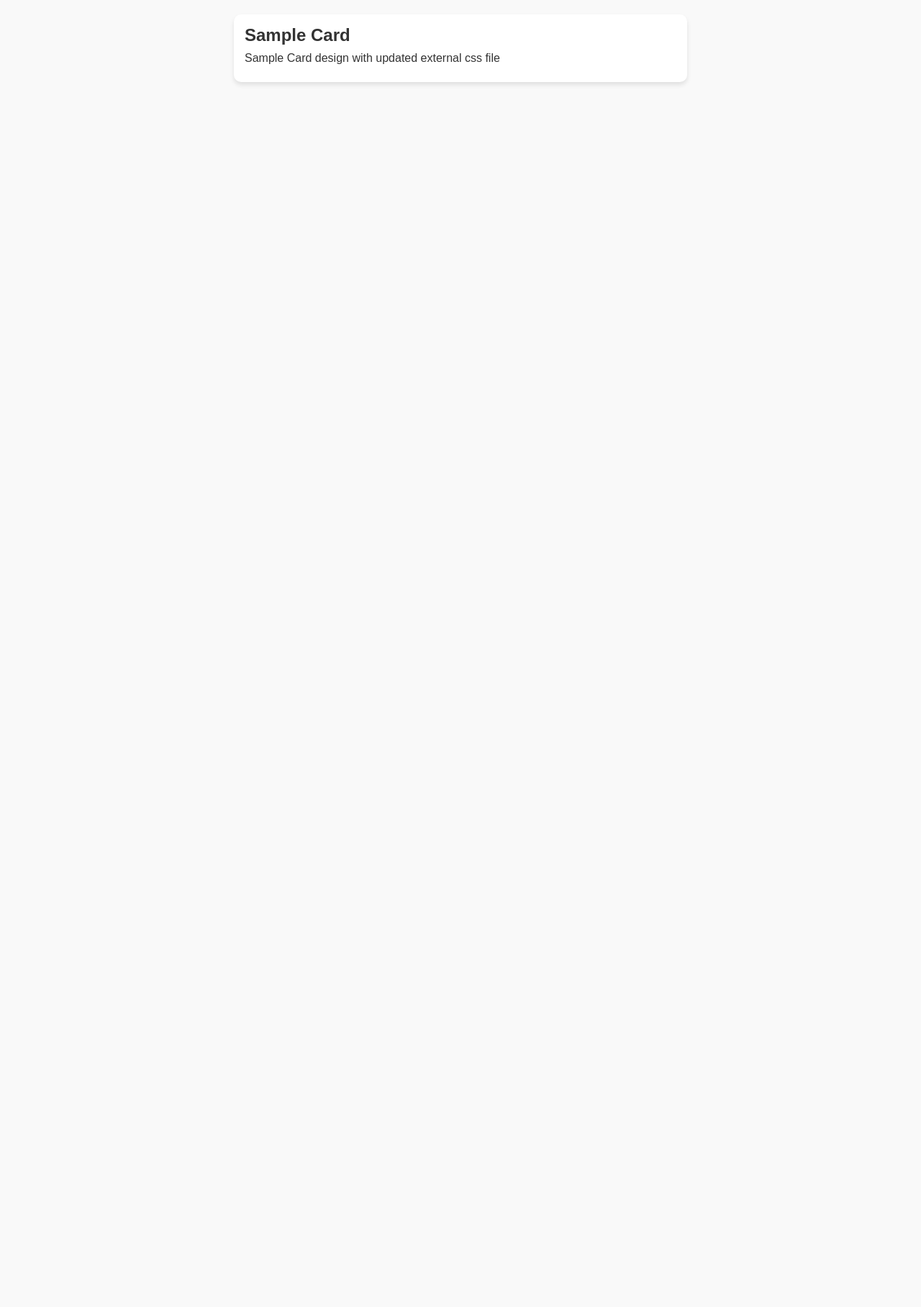
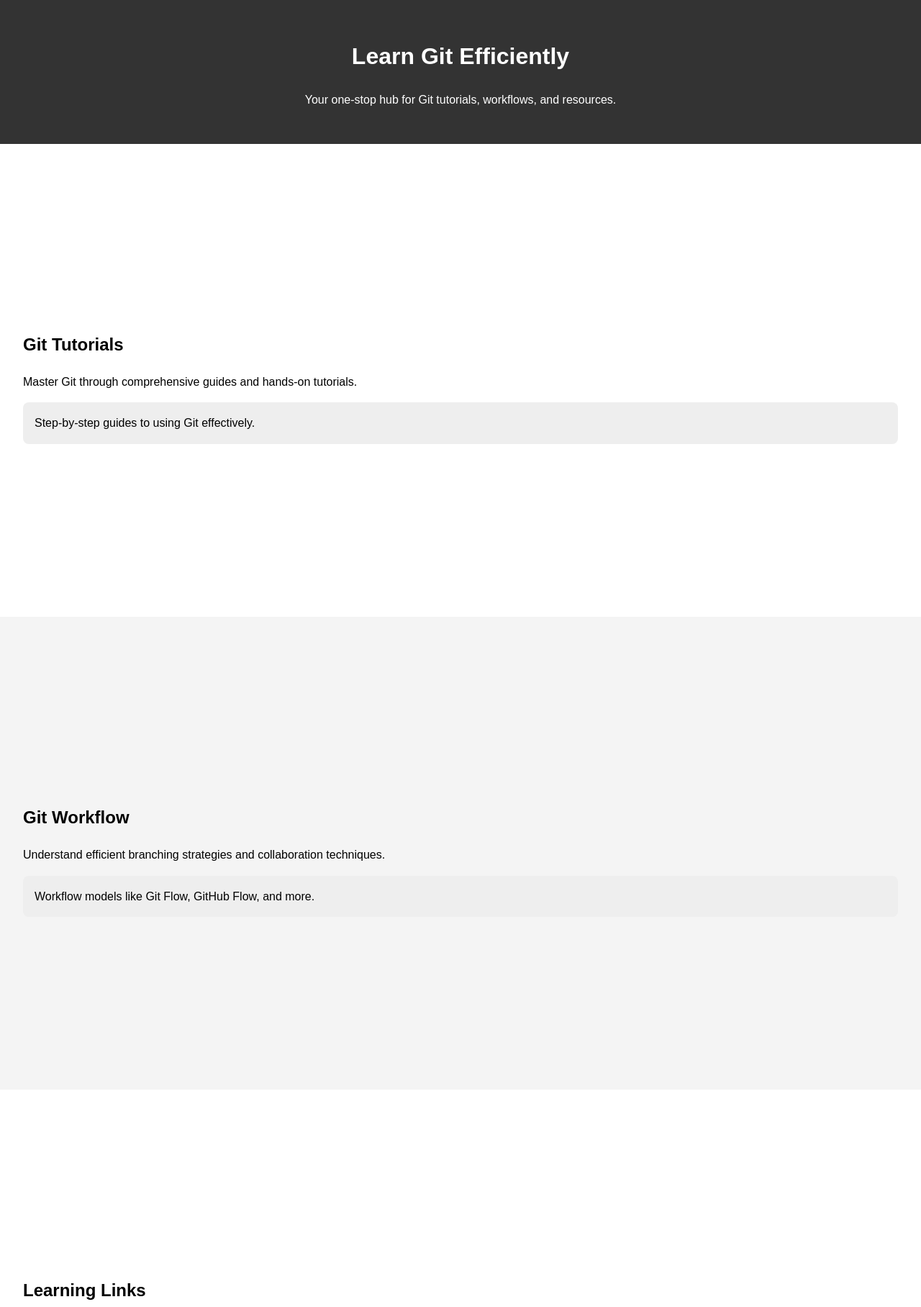
Before and after one commit to Subash7-RN/git-stash, a plain HTML site: page index.html in a window 1280 px wide. Shown: the top 1816 px of the page at 72% size. Before the commit the page ends 800 px from the top, so only its background shows below. Drawn offline with Linux system fonts and the light colour scheme.

Commit message:
Initiated first level flow

```diff
--- a/index.html
+++ b/index.html
@@ -1,18 +1,54 @@
 <!DOCTYPE html>
 <html lang="en">
-
 <head>
     <meta charset="UTF-8">
     <meta name="viewport" content="width=device-width, initial-scale=1.0">
-    <title>GIT updated commands</title>
+    <title>Git Tutorials</title>
     <link rel="stylesheet" href="style.css">
+    <script defer src="script.js"></script>
 </head>
-
 <body>
-    <div class="card">
-        <h2>Sample Card</h2>
-        <p>Sample Card design with updated external css file</p>
-    </div>
+    <header>
+        <h1>Learn Git Efficiently</h1>
+        <p>Your one-stop hub for Git tutorials, workflows, and resources.</p>
+    </header>
+    <main>
+        <section id="tutorials">
+            <h2>Git Tutorials</h2>
+            <p>Master Git through comprehensive guides and hands-on tutorials.</p>
+            <div class="content-block">Step-by-step guides to using Git effectively.</div>
+        </section>
+        <section id="workflow">
+            <h2>Git Workflow</h2>
+            <p>Understand efficient branching strategies and collaboration techniques.</p>
+            <div class="content-block">Workflow models like Git Flow, GitHub Flow, and more.</div>
+        </section>
+        <section id="resources">
+            <h2>Learning Links</h2>
+            <ul>
+                <li><a href="#">Official Git Documentation</a></li>
+                <li><a href="#">GitHub Learning Lab</a></li>
+                <li><a href="#">Pro Git Book</a></li>
+            </ul>
+        </section>
+        <section id="advanced">
+            <h2>Advanced Git Techniques</h2>
+            <p>Explore Git hooks, submodules, and rebase techniques.</p>
+            <div class="content-block">Real-world scenarios and solutions.</div>
+        </section>
+        <section id="projects">
+            <h2>Git in Real Projects</h2>
+            <p>Learn how teams use Git in large-scale applications.</p>
+            <div class="content-block">Case studies and workflow demos.</div>
+        </section>
+        <section id="best-practices">
+            <h2>Best Practices</h2>
+            <p>Adopt Git conventions and habits to boost productivity.</p>
+            <div class="content-block">Tips and tricks for seamless version control.</div>
+        </section>
+    </main>
+    <footer>
+        <p>&copy; 2025 Git Tutorials Hub</p>
+    </footer>
 </body>
-
 </html>
--- /dev/null
+++ b/script.js
@@ -0,0 +1,8 @@
+document.addEventListener('DOMContentLoaded', () => {
+    const sections = document.querySelectorAll('section');
+    sections.forEach((section, index) => {
+        section.addEventListener('click', () => {
+            alert(`You clicked on section ${index + 1}`);
+        });
+    });
+});
--- a/style.css
+++ b/style.css
@@ -1,30 +1,24 @@
 body {
-    font-family: 'Arial', sans-serif;
-    margin: 20px;
-    background-color: #f9f9f9;
-    color: #333;
-}
-
-.card {
-    background-color: #fff;
-    border-radius: 10px;
-    box-shadow: 0 4px 6px rgba(0, 0, 0, 0.1);
-    margin: 10px auto;
-    padding: 15px;
-    max-width: 600px;
-    transition: transform 0.3s ease;
-}
-
-.card:hover {
-    transform: scale(1.02);
-}
-
-h2 {
-    margin: 0 0 5px;
-    font-size: 1.5em;
-}
-
-p {
-    margin: 5px 0;
+    font-family: Arial, sans-serif;
+    margin: 0;
+    padding: 0;
     line-height: 1.6;
 }
+header, footer {
+    background-color: #333;
+    color: #fff;
+    text-align: center;
+    padding: 2rem 0;
+}
+section {
+    padding: 30vh 2rem;
+}
+section:nth-child(even) {
+    background-color: #f4f4f4;
+}
+.content-block {
+    margin-top: 1rem;
+    background-color: #eee;
+    padding: 1rem;
+    border-radius: 8px;
+}
```
